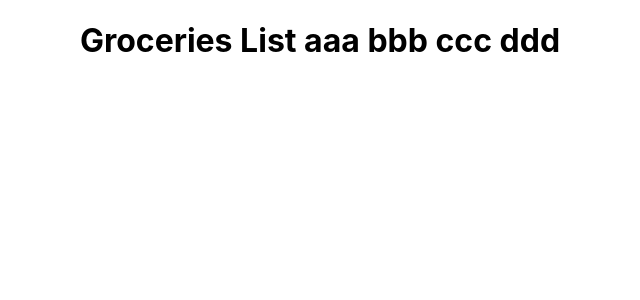
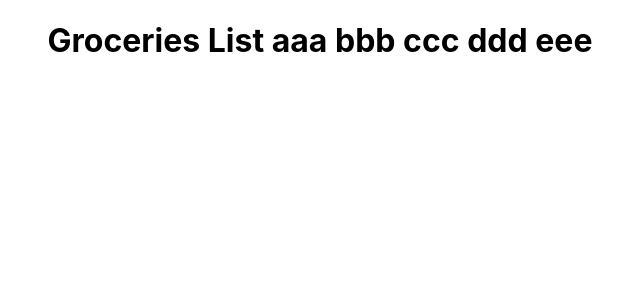
Before and after one commit to kKolanus/grocery_list_react, a React (Create React App) app: page / in a window 1280 px wide. Shown: the top 300 px of the page, without its empty margins (320-960 px from the left). Built offline with nearby package versions, Linux system fonts and the light colour scheme; the HTML template or start-up script is replaced by a standard one.

Commit message:
eee added

```diff
--- a/src/Header.js
+++ b/src/Header.js
@@ -4,7 +4,7 @@ const Header = () => {
   return (
     <header>
         <h1>
-            Groceries List aaa bbb ccc ddd
+            Groceries List aaa bbb ccc ddd eee
         </h1>
     </header>
   )
```
Also changed, not shown: 1 other file (tests, documents, lock files or other folders).
